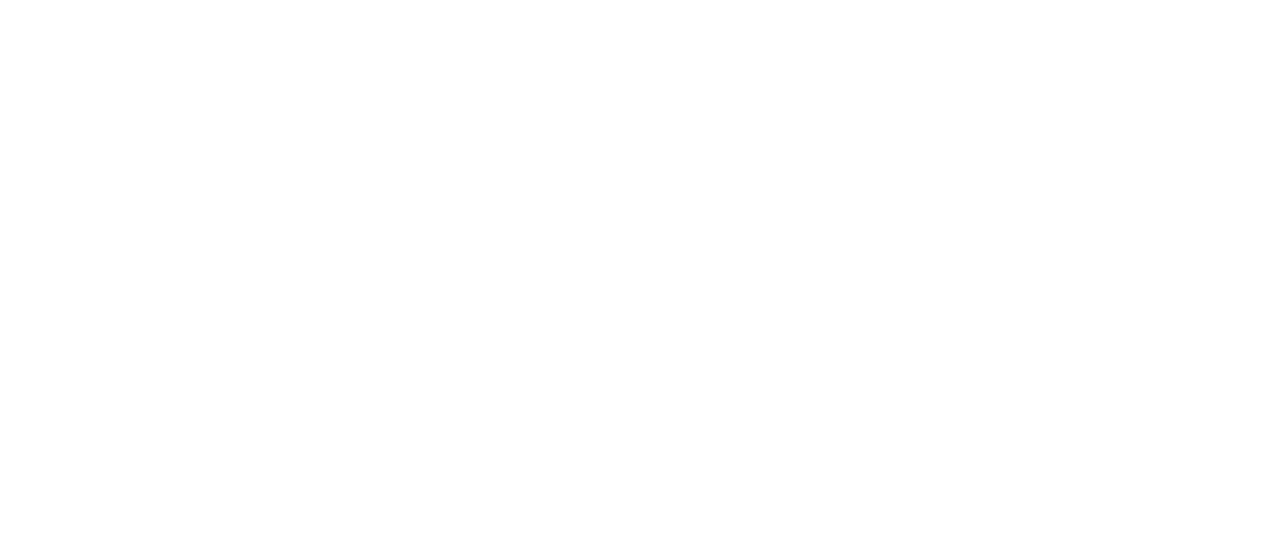
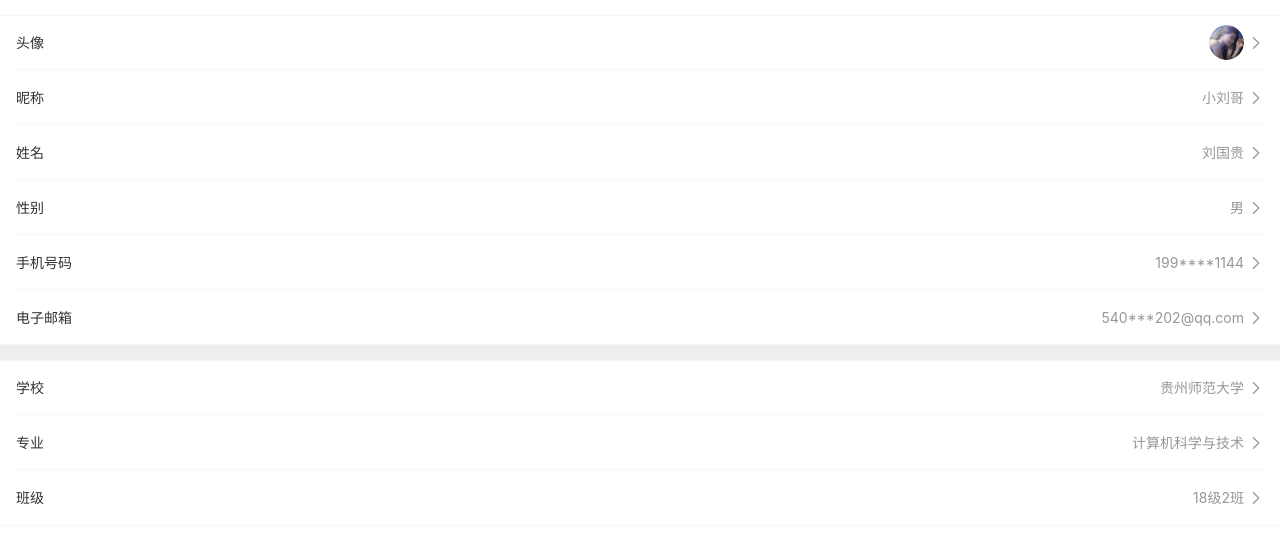
Before and after one commit to PXFGIT974579765/platform, a Vue app: page /my/base-info in a window 1280 px wide. Shown: the top 542 px of the page. Built offline with nearby package versions, Linux system fonts and the light colour scheme.

Commit message:
feat: baseInfo

```diff
--- a/src/router.js
+++ b/src/router.js
@@ -4,6 +4,7 @@
 import Home from './views/Index/components/Home'
 import App from './views/Index/components/App'
 import My from './views/Index/components/My'
+import BaseInfo from './views/Index/components/My/BaseInfo'
 
 Vue.use(Router)
 
@@ -42,5 +43,11 @@
       // which is lazy-loaded when the route is visited.
       component: () => import(/* webpackChunkName: "about" */ './views/About'),
     },
+    {
+      // 个人信息
+      path: '/my/base-info',
+      name: 'index/my/base-info',
+      component: BaseInfo,
+    },
   ],
 })
--- /dev/null
+++ b/src/views/Index/components/My/BaseInfo.vue
@@ -0,0 +1,64 @@
+<template>
+  <div class="page-my-base-info">
+    <van-cell-group class="cell-group">
+      <van-cell title="头像" class="cell" is-link>
+        <div class="avatar-box">
+          <img src="~@/assets/images/avatar.png" alt class="avatar" />
+        </div>
+      </van-cell>
+      <van-cell title="昵称" class="cell" value="小刘哥" is-link />
+      <van-cell title="姓名" class="cell" value="刘国贵" is-link />
+      <van-cell title="性别" class="cell" value="男" is-link />
+      <van-cell title="手机号码" class="cell" value="199****1144" is-link />
+      <van-cell
+        title="电子邮箱"
+        class="cell"
+        value="540***202@qq.com"
+        is-link
+      />
+    </van-cell-group>
+
+    <van-cell-group class="cell-group">
+      <van-cell title="学校" class="cell" value="贵州师范大学" is-link />
+      <van-cell title="专业" class="cell" value="计算机科学与技术" is-link />
+      <van-cell title="班级" class="cell" value="18级2班" is-link />
+    </van-cell-group>
+  </div>
+</template>
+
+<script>
+export default {
+  data() {
+    return {
+      baseInfo: {},
+    }
+  },
+}
+</script>
+
+<style lang="less" scoped>
+.page-my-base-info {
+  background-color: #eee;
+
+  .cell-group {
+    margin-top: 15px;
+
+    .cell {
+      height: 55px;
+      line-height: 55px;
+      align-items: center;
+    }
+  }
+
+  .avatar-box {
+    display: flex;
+    justify-content: flex-end;
+
+    .avatar {
+      width: 35px;
+      height: 35px;
+      border-radius: 100%;
+    }
+  }
+}
+</style>
--- a/src/views/Index/components/My/index.vue
+++ b/src/views/Index/components/My/index.vue
@@ -1,25 +1,29 @@
 <template>
   <div class="page-my">
     <info-card />
+
     <van-notice-bar :text="notice" left-icon="volume-o" mode="closeable" />
+
     <van-cell
       title="我的订单"
       value="你有未处理的订单"
       icon="location-o"
       is-link
     />
+
     <van-cell-group class="cell-group">
       <van-cell title="我的钱包" value="￥589.56" is-link />
       <van-cell title="优惠券" is-link />
       <van-cell title="成长记录" is-link />
     </van-cell-group>
+
     <van-cell-group class="cell-group">
       <van-cell title="配送中心" value="有新的配送订单" is-link />
       <van-cell title="积分商城" is-link />
     </van-cell-group>
 
     <van-cell-group class="cell-group">
-      <van-cell title="个人信息" is-link />
+      <van-cell title="个人信息" is-link to="/my/base-info" />
       <van-cell title="收货地址" is-link />
       <van-cell title="咨询投诉" is-link />
     </van-cell-group>
```
